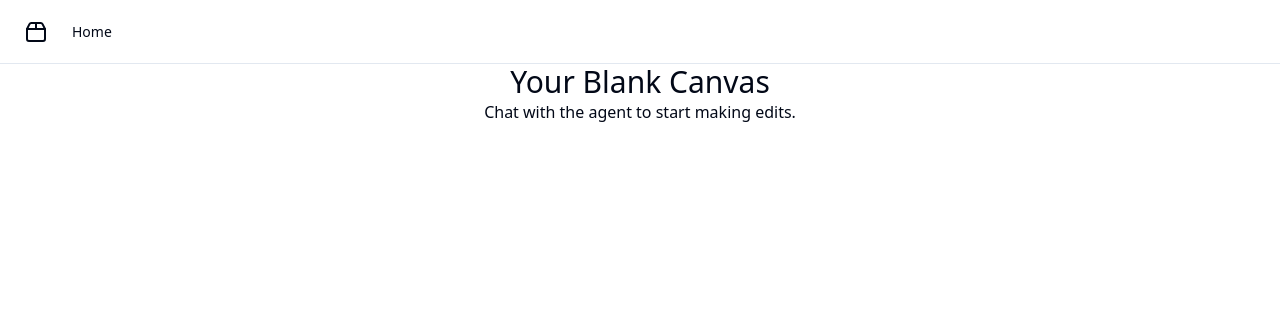
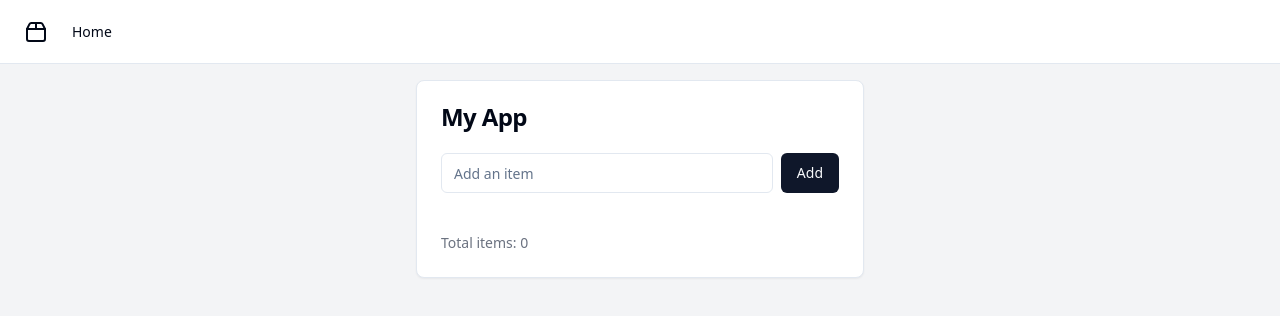
Before and after one commit to GPT-Engineer-App-Dev/modifiable-scaffold, a React (Vite) app: page / in a window 1280 px wide. Shown: the top 316 px of the page. Built offline with nearby package versions, Linux system fonts and the light colour scheme.

Commit message:
GPT Engineer Update

```diff
--- a/src/pages/Index.jsx
+++ b/src/pages/Index.jsx
@@ -1,12 +1,62 @@
-// Update this page (the content is just a fallback if you fail to update the page)
+import React from 'react';
+import { Button } from "@/components/ui/button";
+import { Input } from "@/components/ui/input";
+import { Card, CardHeader, CardTitle, CardContent, CardFooter } from "@/components/ui/card";
 
-const Index = () => {
+const App = () => {
+  const [inputValue, setInputValue] = React.useState('');
+  const [items, setItems] = React.useState([]);
+
+  const handleInputChange = (e) => {
+    setInputValue(e.target.value);
+  };
+
+  const handleAddItem = () => {
+    if (inputValue.trim() !== '') {
+      setItems([...items, inputValue]);
+      setInputValue('');
+    }
+  };
+
+  const handleKeyPress = (e) => {
+    if (e.key === 'Enter') {
+      handleAddItem();
+    }
+  };
+
   return (
-    <div className="text-center">
-      <h1 className="text-3xl">Your Blank Canvas</h1>
-      <p>Chat with the agent to start making edits.</p>
+    <div className="min-h-screen bg-gray-100 p-4">
+      <Card className="w-full max-w-md mx-auto">
+        <CardHeader>
+          <CardTitle>My App</CardTitle>
+        </CardHeader>
+        <CardContent>
+          <div className="flex space-x-2 mb-4">
+            <Input
+              type="text"
+              placeholder="Add an item"
+              value={inputValue}
+              onChange={handleInputChange}
+              onKeyPress={handleKeyPress}
+            />
+            <Button onClick={handleAddItem}>Add</Button>
+          </div>
+          <ul className="space-y-2">
+            {items.map((item, index) => (
+              <li key={index} className="bg-white p-2 rounded shadow">
+                {item}
+              </li>
+            ))}
+          </ul>
+        </CardContent>
+        <CardFooter>
+          <p className="text-sm text-gray-500">
+            Total items: {items.length}
+          </p>
+        </CardFooter>
+      </Card>
     </div>
   );
 };
 
-export default Index;
+export default App;
```
